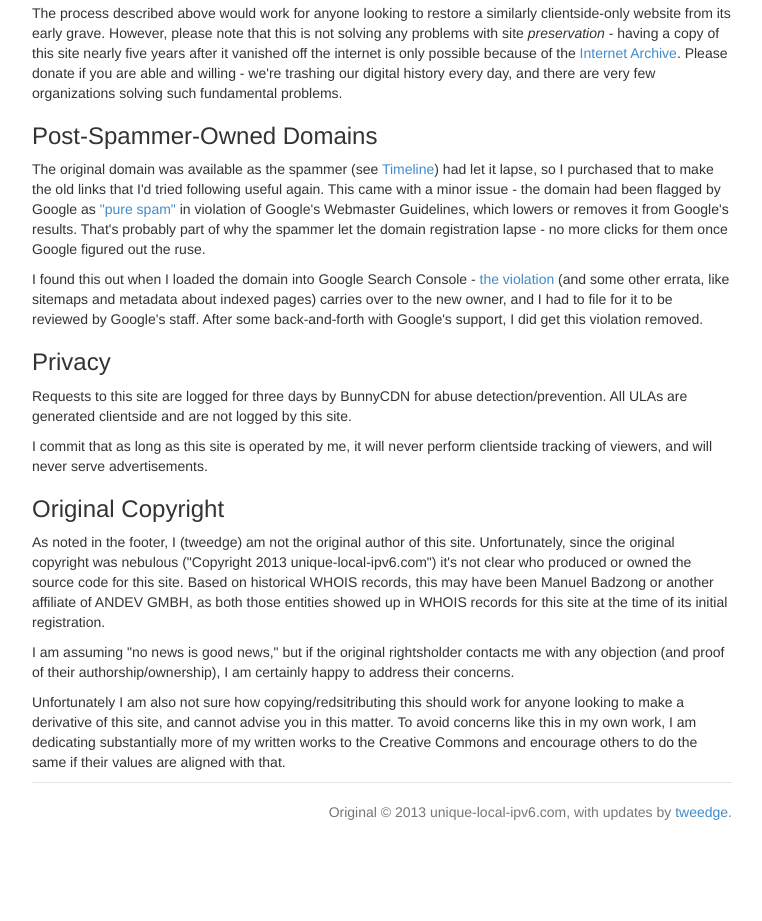
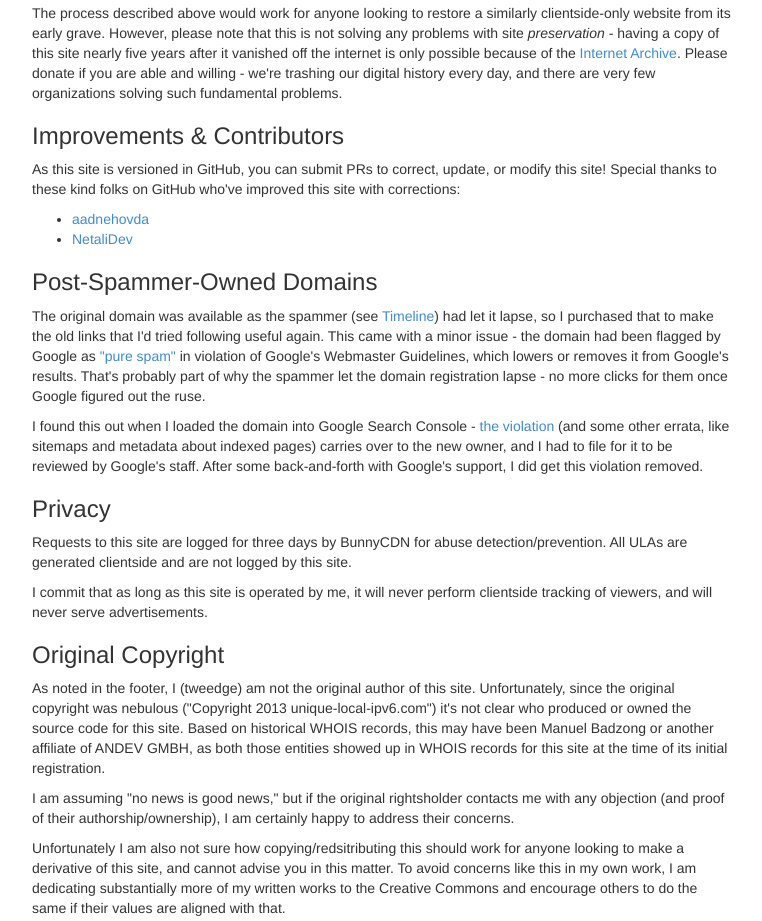
Before and after one commit to tweedge/unique-local-ipv6, a plain HTML site: page about.html in a window 1280 px wide. Shown: the part 1040-1961 px from the top of the page, without its empty margins (258-1020 px from the left). Before the commit the page ends 1892 px from the top, so only its background shows below. Drawn offline with Linux system fonts and the light colour scheme.

Commit message:
Add contributors, stop syncing to second bucket

```diff
--- a/about.html
+++ b/about.html
@@ -65,6 +65,14 @@
         <p>
           The process described above would work for anyone looking to restore a similarly clientside-only website from its early grave. However, please note that this is not solving any problems with site <em>preservation</em> - having a copy of this site nearly five years after it vanished off the internet is only possible because of the <a href="https://archive.org/">Internet Archive</a>. Please donate if you are able and willing - we're trashing our digital history every day, and there are very few organizations solving such fundamental problems.
         </p>
+        <h3 id="improvements-and-contributors">Improvements & Contributors</h3>
+        <p>
+          As this site is versioned in GitHub, you can submit PRs to correct, update, or modify this site! Special thanks to these kind folks on GitHub who've improved this site with corrections:
+        </p>
+        <ul>
+        <li><a href="https://github.com/aadnehovda">aadnehovda</a></li>
+        <li><a href="https://github.com/NetaliDev">NetaliDev</a></li>
+        </ul>
         <h3 id="post-spammer-owned-domains">Post-Spammer-Owned Domains</h3>
         <p>
           The original domain was available as the spammer (see <a href="#timeline">Timeline</a>) had let it lapse, so I purchased that to make the old links that I'd tried following useful again. This came with a minor issue - the domain had been flagged by Google as <a href="https://support.google.com/webmasters/thread/100852436/why-i-am-getting-pure-spam-manual-action-on-my-blog?hl=en&amp;msgid=100876983">"pure spam"</a> in violation of Google's Webmaster Guidelines, which lowers or removes it from Google's results. That's probably part of why the spammer let the domain registration lapse - no more clicks for them once Google figured out the ruse.
```
Also changed, not shown: .github/workflows/publish.yml.
